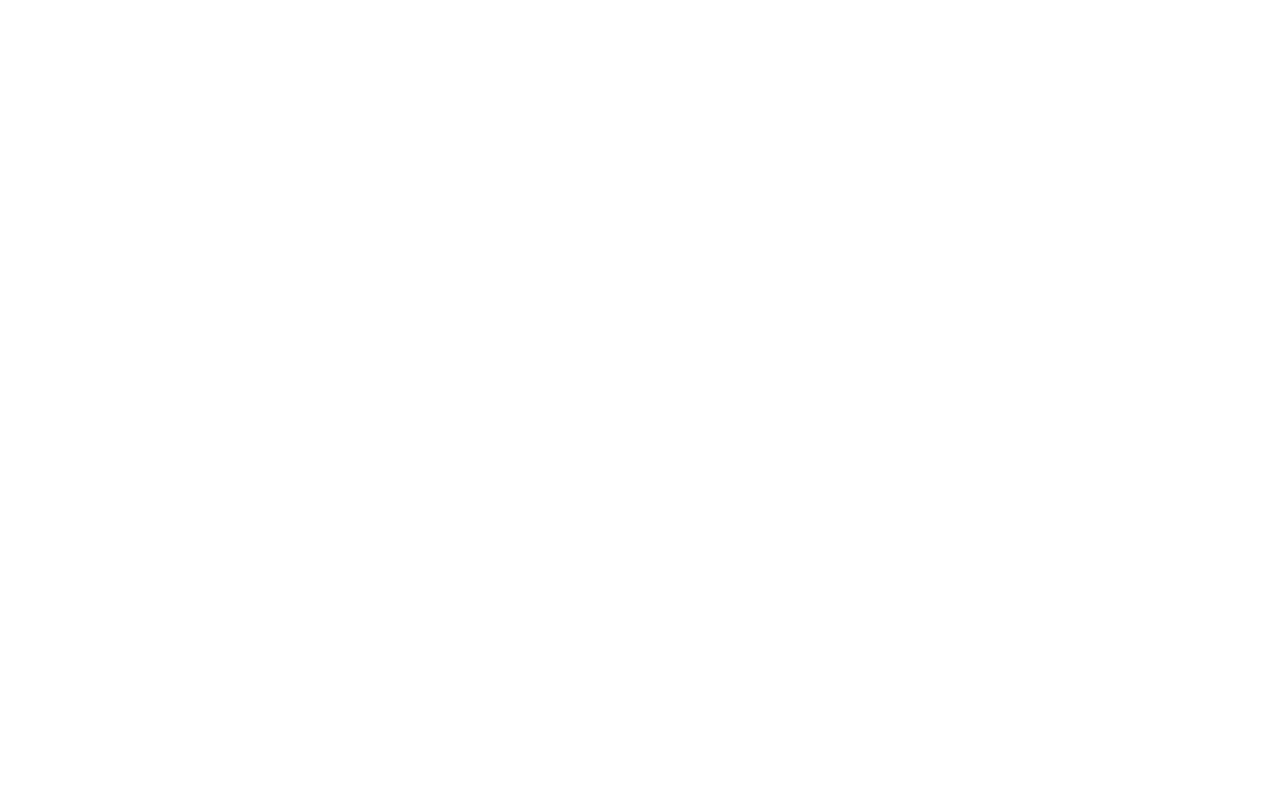
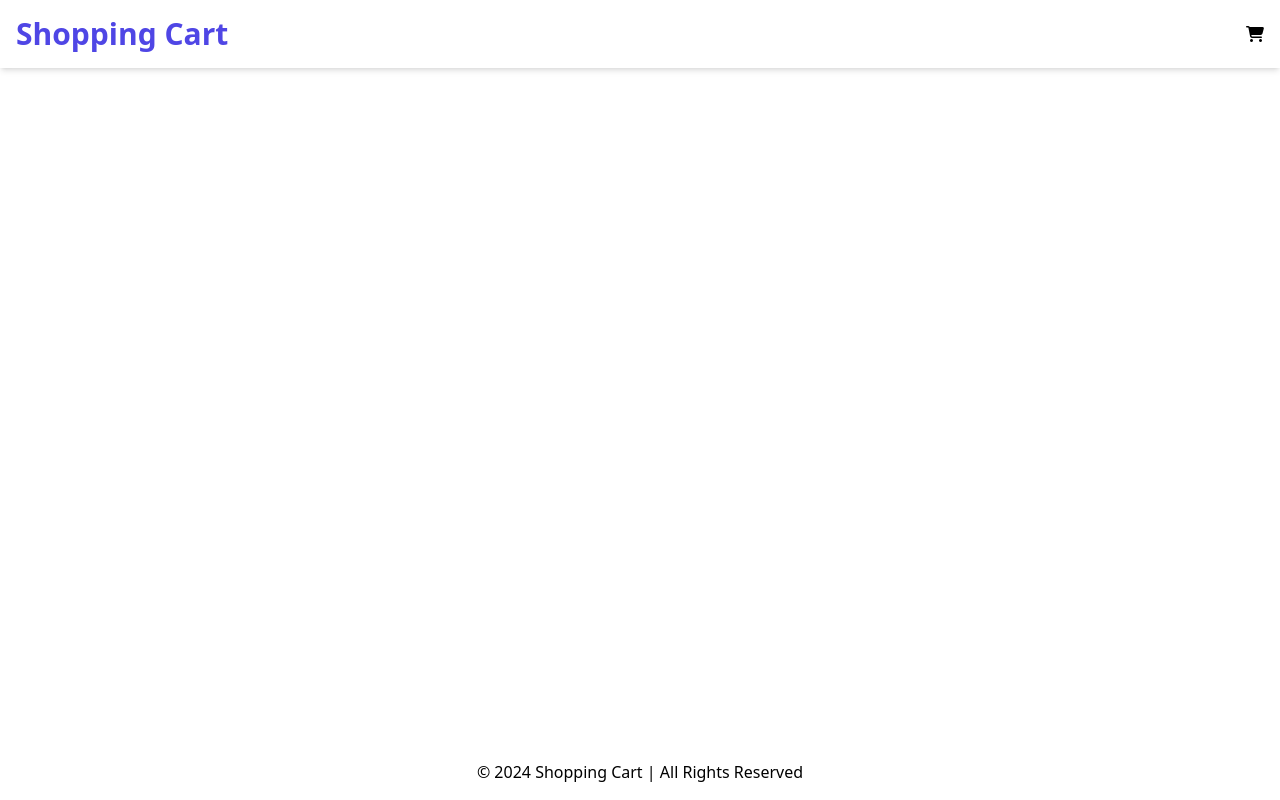
Before and after one commit to R-Oto/Django, a Django app: page / in a window 1280 px wide. Before the commit the page is empty. Run offline with Django 5.2, Linux system fonts and the light colour scheme; some libraries are stand-ins or nearby versions.

Commit message:
adding templates

```diff
--- a/project/static/dist/styles.css
+++ b/project/static/dist/styles.css
@@ -554,12 +554,51 @@
   display: none;
 }
 
+.container {
+  width: 100%;
+}
+
+@media (min-width: 640px) {
+  .container {
+    max-width: 640px;
+  }
+}
+
+@media (min-width: 768px) {
+  .container {
+    max-width: 768px;
+  }
+}
+
+@media (min-width: 1024px) {
+  .container {
+    max-width: 1024px;
+  }
+}
+
+@media (min-width: 1280px) {
+  .container {
+    max-width: 1280px;
+  }
+}
+
+@media (min-width: 1536px) {
+  .container {
+    max-width: 1536px;
+  }
+}
+
 .static {
   position: static;
 }
 
 .m-0 {
   margin: 0px;
+}
+
+.mx-auto {
+  margin-left: auto;
+  margin-right: auto;
 }
 
 .box-border {
@@ -570,10 +609,63 @@
   display: block;
 }
 
+.flex {
+  display: flex;
+}
+
+.min-h-screen {
+  min-height: 100vh;
+}
+
+.flex-grow {
+  flex-grow: 1;
+}
+
+.flex-col {
+  flex-direction: column;
+}
+
+.items-center {
+  align-items: center;
+}
+
+.justify-between {
+  justify-content: space-between;
+}
+
 .p-0 {
   padding: 0px;
+}
+
+.p-4 {
+  padding: 1rem;
+}
+
+.py-4 {
+  padding-top: 1rem;
+  padding-bottom: 1rem;
 }
 
 .text-center {
   text-align: center;
 }
+
+.text-3xl {
+  font-size: 1.875rem;
+  line-height: 2.25rem;
+}
+
+.font-bold {
+  font-weight: 700;
+}
+
+.text-indigo-600 {
+  --tw-text-opacity: 1;
+  color: rgb(79 70 229 / var(--tw-text-opacity));
+}
+
+.shadow-md {
+  --tw-shadow: 0 4px 6px -1px rgb(0 0 0 / 0.1), 0 2px 4px -2px rgb(0 0 0 / 0.1);
+  --tw-shadow-colored: 0 4px 6px -1px var(--tw-shadow-color), 0 2px 4px -2px var(--tw-shadow-color);
+  box-shadow: var(--tw-ring-offset-shadow, 0 0 #0000), var(--tw-ring-shadow, 0 0 #0000), var(--tw-shadow);
+}
--- a/project/templates/base.html
+++ b/project/templates/base.html
@@ -5,12 +5,23 @@
     <meta charset="UTF-8">
     <meta name="viewport" content="width=device-width, initial-scale=1.0">
     <link rel="stylesheet" href="{% static 'dist/styles.css' %}">
+    <link rel="stylesheet" href="https://cdnjs.cloudflare.com/ajax/libs/font-awesome/6.6.0/css/all.min.css" integrity="sha512-Kc323vGBEqzTmouAECnVceyQqyqdsSiqLQISBL29aUW4U/M7pSPA/gEUZQqv1cwx4OnYxTxve5UMg5GT6L4JJg==" crossorigin="anonymous" referrerpolicy="no-referrer" />
     <title>Welcome, {% block title %}{% endblock title %}</title>
 </head>
-<body class="m-0 p-0 box-border">
+<body class="m-0 p-0 box-border min-h-screen flex flex-col">
 
-    {% block content %}
-    {% endblock content %}
+    <header class="shadow-md">
+        {% include "./includes/navbar.html" %}
+    </header>
+
+    <main class="container mx-auto py-4 flex-grow">
+        {% block content %}
+        {% endblock content %}
+    </main>
+
+    <footer>
+        {% include "./includes/footer.html" %}
+    </footer>
 
 </body>
 </html>
--- /dev/null
+++ b/project/templates/includes/footer.html
@@ -0,0 +1,3 @@
+<div class="container mx-auto p-4 text-center">
+    <p>&copy; 2024 Shopping Cart | All Rights Reserved</p>
+</div>
--- /dev/null
+++ b/project/templates/includes/navbar.html
@@ -0,0 +1,7 @@
+<nav class="container mx-auto flex p-4 justify-between items-center">
+    <a href="/" class="text-3xl font-bold text-indigo-600">Shopping Cart</a>
+
+    <a href="#">
+        <i class="fa-solid fa-cart-shopping"></i>
+    </a>
+</nav>
```
